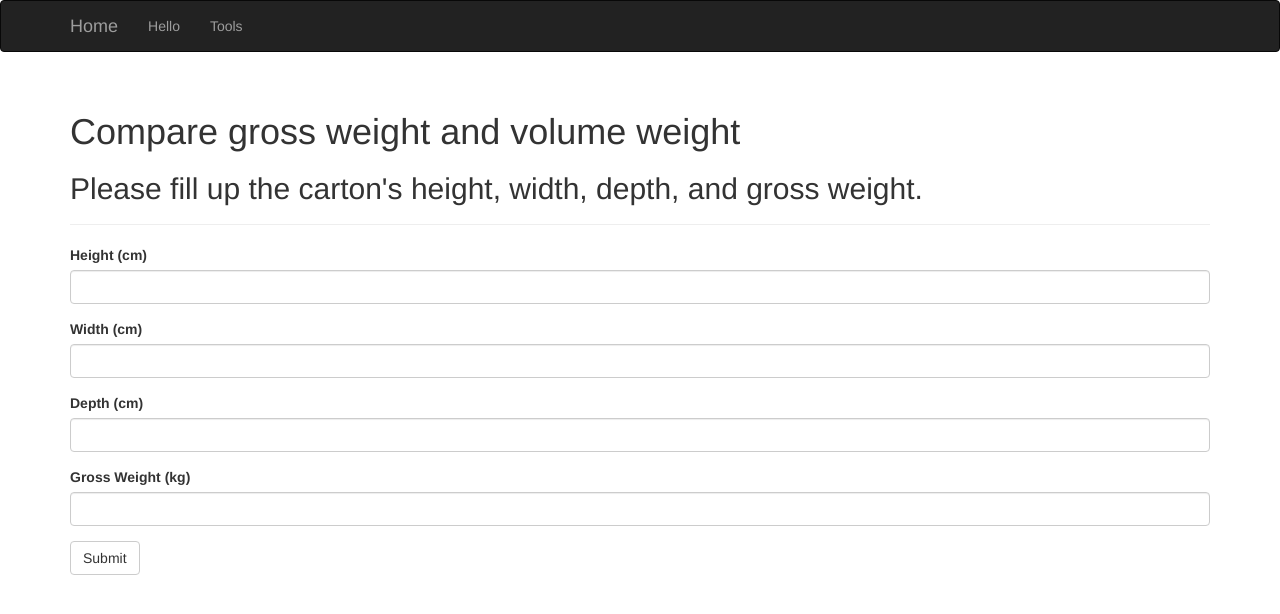
After one commit to Rovingleaves/-myStudy, a Flask app: page /tools/Chargeable_Weight_Calculator in a window 1280 px wide. The commit adds this page. Shown: the top 614 px of the page. Run offline with Flask 2, Linux system fonts and the light colour scheme; some libraries are stand-ins or nearby versions.

Commit message:
210111_02
Add a tool: Chargeable Weight Calculator

```diff
--- /dev/null
+++ b/templates/Chargeable_Weight_Calculator.html
@@ -0,0 +1,12 @@
+{% extends "base.html" %}
+{% import 'bootstrap/wtf.html' as wtf %}
+{% block page_content %}
+<div class='page-header'>
+    <h1>Compare gross weight and volume weight</h1>
+    <h2>{% if charageable_weight_is_gross_weight %}The chargeable weight is <span style='color:blue'>Gross Weight {{gross_weight}}kg</span> while volume weight is {{volume_weight}}kg
+        {% elif charageable_weight_is_gross_weight == False %}The chargeable weight is <span style='color:blue'>Volumn Weight {{volume_weight}}kg</span> while gross weight is {{gross_weight}}kg
+        {% else %}Please fill up the carton's height, width, depth, and gross weight.{% endif %}</h2>
+</div>
+{{ wtf.quick_form(form)}}
+<p></p>
+{% endblock %}
--- a/templates/tools.html
+++ b/templates/tools.html
@@ -5,5 +5,7 @@
     <h1>Tools List</h1>
     <ul>
         <li><a href='/tools/Carton_Volume_Calculator'>Carton Volume Calculator</a></li>
+        <li><a href='/tools/Chargeable_Weight_Calculator'>Chargeable Weight Calculator</a></li>
+        <li><a href='/tools/Shipping_Cost_Calculator'>Shipping Cost Calculator</a></li>
     </ul>
 {% endblock %}
```
